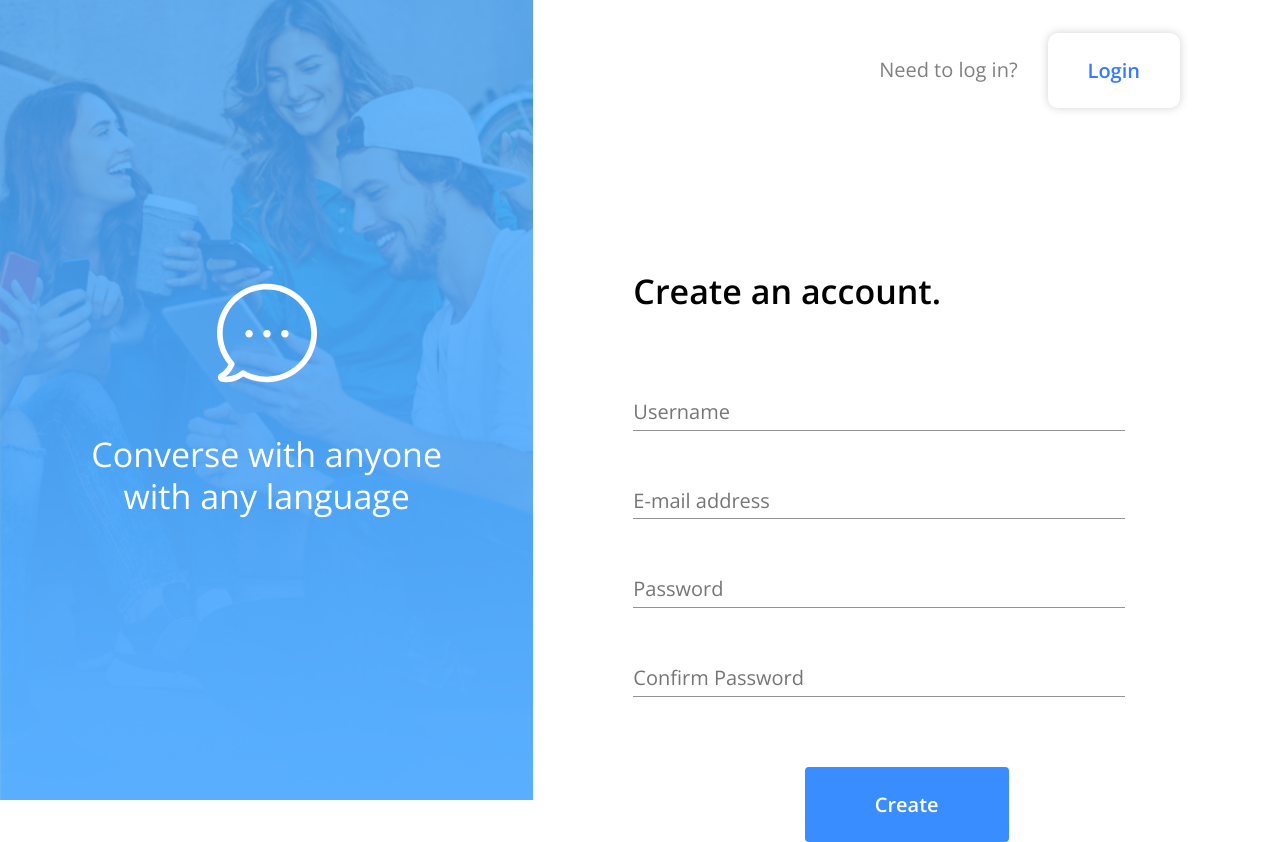
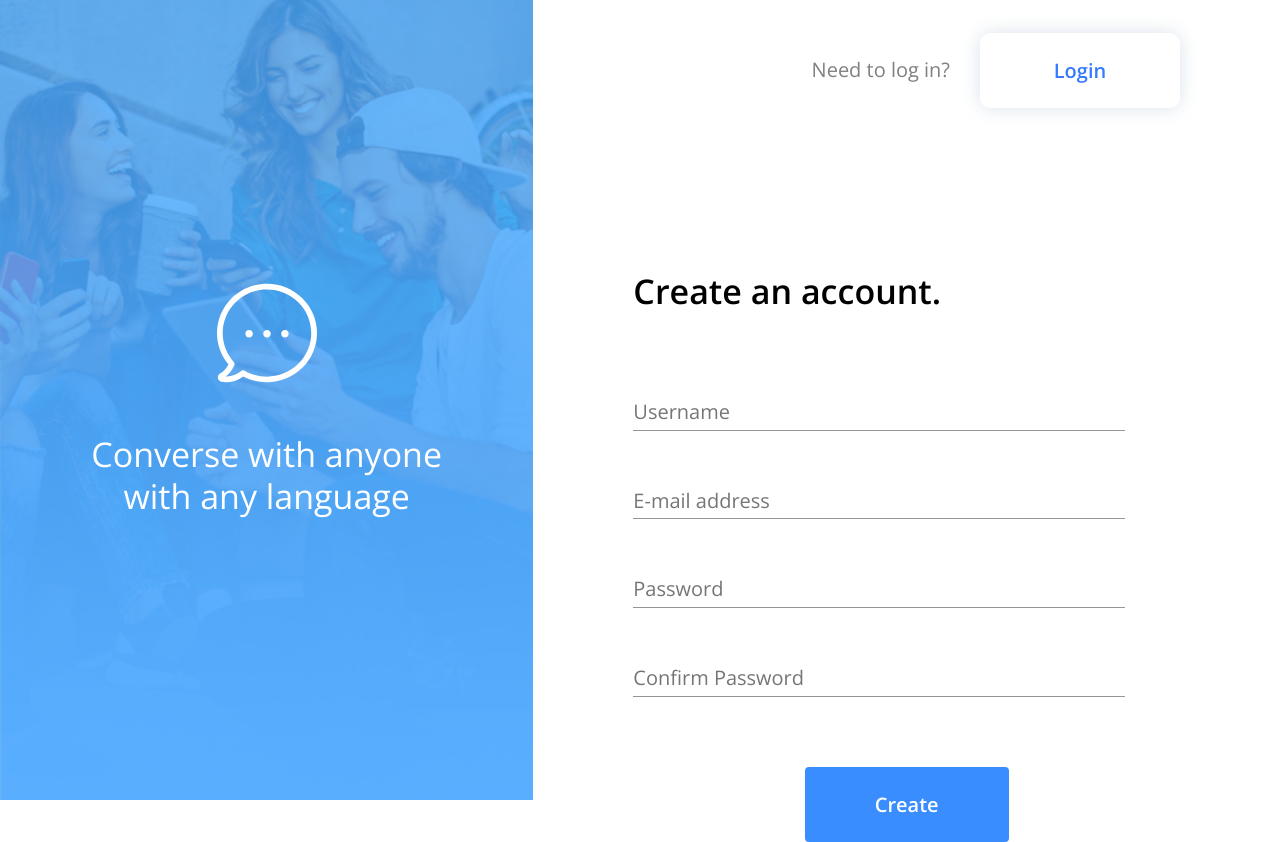
Before and after one commit to DustinWinkler/messenger-4969, a React (Create React App) app in the folder client/: page / in a window 1280 px wide. Built offline with nearby package versions, Linux system fonts and the light colour scheme; no server answers.

Commit message:
Adjust styling for login/register buttons to closer match mocks

```diff
--- a/client/src/components/Welcome/WelcomeLayout.js
+++ b/client/src/components/Welcome/WelcomeLayout.js
@@ -62,7 +62,8 @@ const useStyles = makeStyles((theme) => ({
     backgroundColor: 'white',
     color: '#367bff',
     padding: '20px 40px',
-    boxShadow: '0 0 10px #d2d2d2',
+    minWidth: '200px',
+    boxShadow: '0 0 20px #dae2ea',
     fontSize: '20px',
     borderRadius: '10px',
     [theme.breakpoints.down('xs')]: {
```
